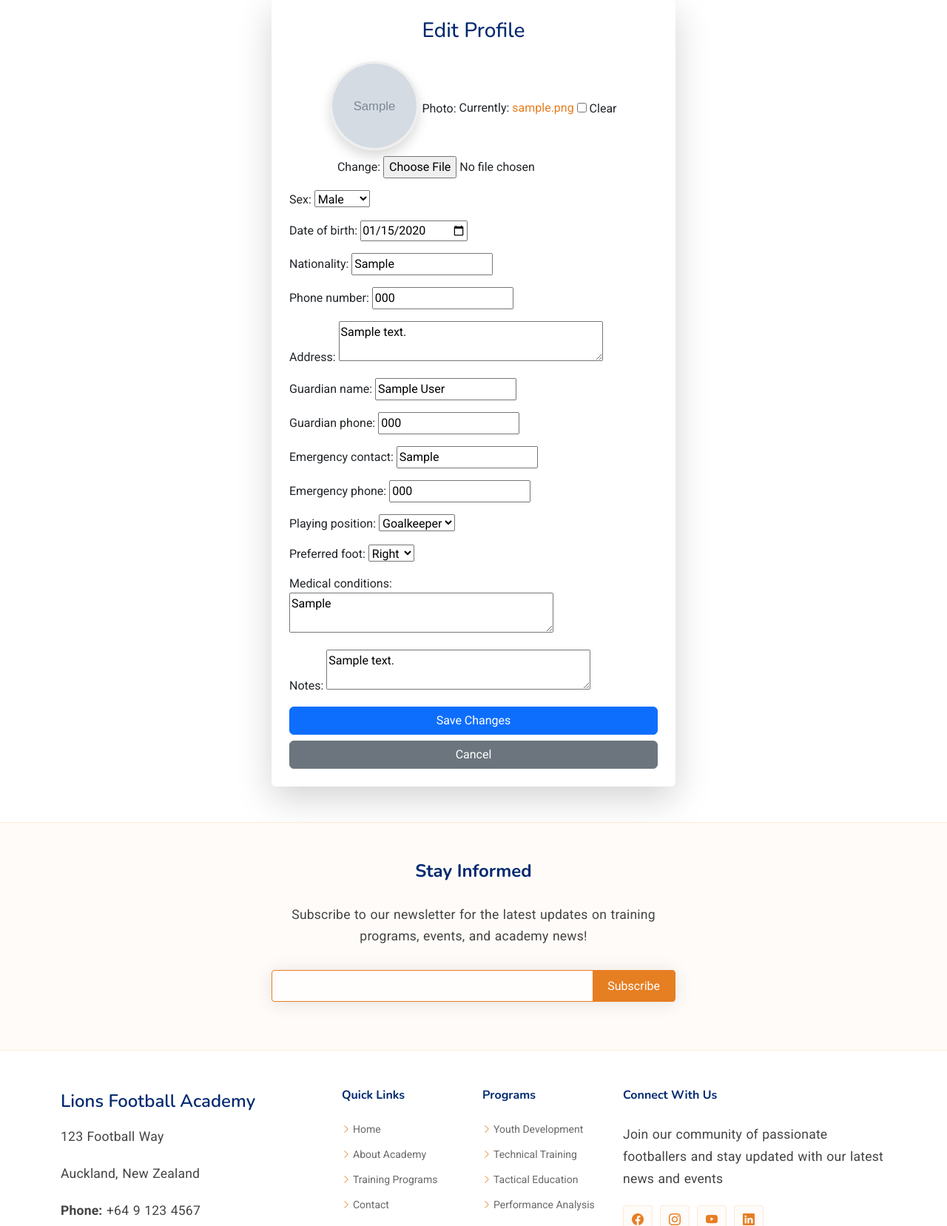
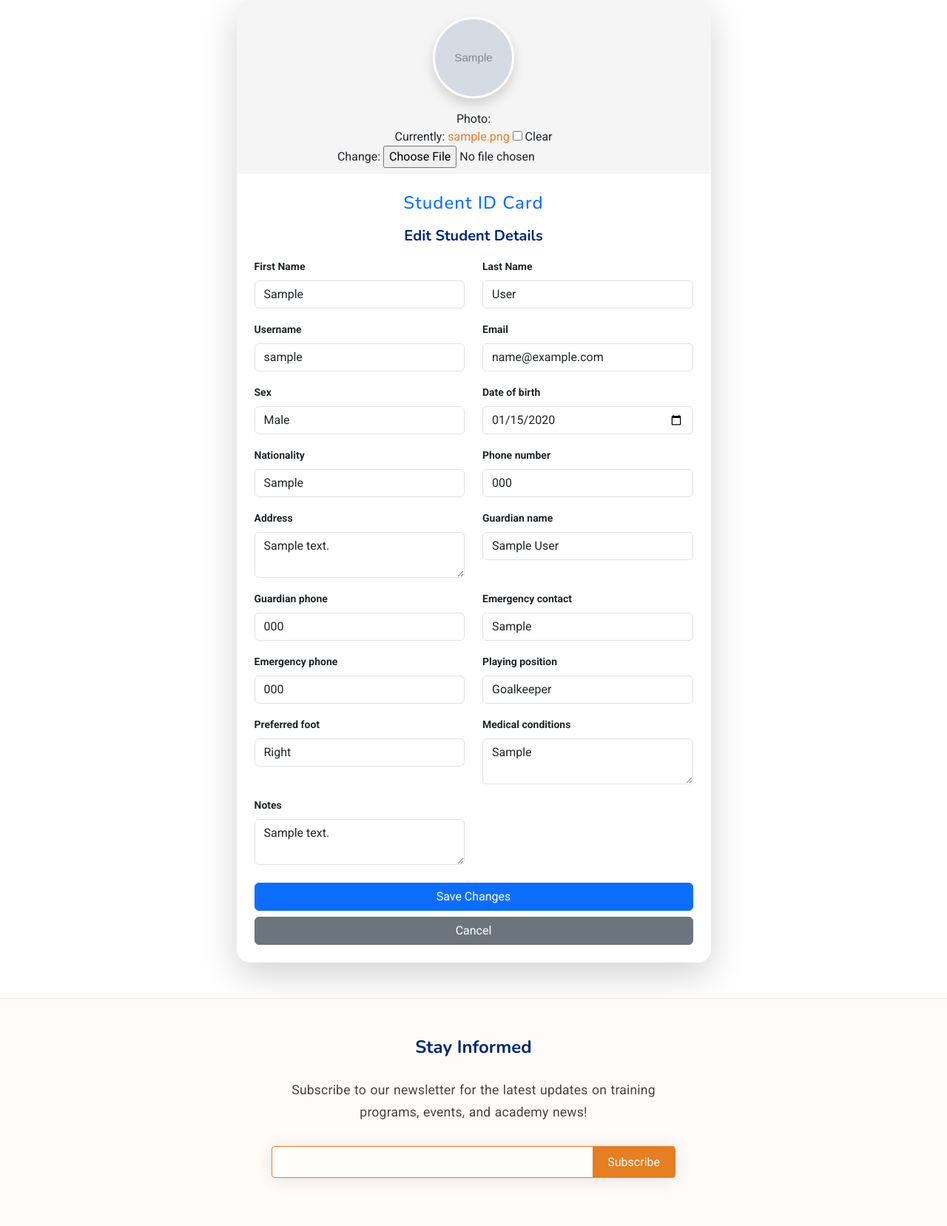
Before and after one commit to christopherece/football_prj, a Django app: page /adminpanel/users/1/edit/ in a window 1280 px wide. Shown: the part 149-1806 px from the top of the page at 74% size. Run offline with Django 5.2, Linux system fonts and the light colour scheme; a user stored in the database is signed in; tables that the repository leaves empty hold one stand-in row (values such as "Sample post"); grey boxes marked "Sample" are stand-in pictures; some libraries are stand-ins or nearby versions.

Commit message:
Modified Edit Profile

```diff
--- a/accounts/forms.py
+++ b/accounts/forms.py
@@ -8,10 +8,19 @@
         model = Profile
         fields = ['photo', 'sex', 'date_of_birth', 'nationality', 'phone_number', 'address', 'guardian_name', 'guardian_phone', 'emergency_contact', 'emergency_phone', 'playing_position', 'preferred_foot', 'medical_conditions', 'notes']
         widgets = {
-            'date_of_birth': forms.DateInput(attrs={'type': 'date'}),
-            'address': forms.Textarea(attrs={'rows': 2}),
-            'medical_conditions': forms.Textarea(attrs={'rows': 2}),
-            'notes': forms.Textarea(attrs={'rows': 2}),
+            'sex': forms.Select(attrs={'class': 'form-control'}),
+            'date_of_birth': forms.DateInput(attrs={'type': 'date', 'class': 'form-control'}),
+            'nationality': forms.TextInput(attrs={'class': 'form-control'}),
+            'phone_number': forms.TextInput(attrs={'class': 'form-control'}),
+            'address': forms.Textarea(attrs={'rows': 2, 'class': 'form-control'}),
+            'guardian_name': forms.TextInput(attrs={'class': 'form-control'}),
+            'guardian_phone': forms.TextInput(attrs={'class': 'form-control'}),
+            'emergency_contact': forms.TextInput(attrs={'class': 'form-control'}),
+            'emergency_phone': forms.TextInput(attrs={'class': 'form-control'}),
+            'playing_position': forms.Select(attrs={'class': 'form-control'}),
+            'preferred_foot': forms.Select(attrs={'class': 'form-control'}),
+            'medical_conditions': forms.Textarea(attrs={'rows': 2, 'class': 'form-control'}),
+            'notes': forms.Textarea(attrs={'rows': 2, 'class': 'form-control'}),
         }
 
 class UserRegistrationForm(UserCreationForm):
--- a/accounts/templates/accounts/profile_edit.html
+++ b/accounts/templates/accounts/profile_edit.html
@@ -3,25 +3,51 @@
 {% block content %}
 <div class="container py-5 mt-5" style="margin-top: 100px !important;">
   <div class="row justify-content-center">
-    <div class="col-md-8 col-lg-6">
-      <div class="card shadow-lg border-0">
-        <div class="card-body p-4">
-          <h3 class="mb-4 text-center">Edit Profile</h3>
+    <div class="col-md-10 col-lg-8 col-xl-7">
+      <div class="card shadow-lg border-0 p-0" style="border-radius: 18px; overflow: hidden; min-height: 650px;">
+        <div class="card-body p-0">
+          <div class="row g-0 align-items-center">
+            <div class="col-12 text-center pt-4 pb-2" style="background: #f5f5f5;">
+              {% if form.instance.photo %}
+                <img src="{{ form.instance.photo.url }}" class="rounded-circle shadow mb-2" style="width: 110px; height: 110px; object-fit: cover; border: 3px solid #fff; box-shadow: 0 2px 8px #bbb;" alt="Profile Photo">
+              {% else %}
+                <img src="https://ui-avatars.com/api/?name={{ profile_user.first_name }}+{{ profile_user.last_name }}&size=110" class="rounded-circle shadow mb-2" style="width: 110px; height: 110px; object-fit: cover; border: 3px solid #fff; box-shadow: 0 2px 8px #bbb;" alt="Profile Photo">
+              {% endif %}
+              <div class="mt-2">
+                {{ form.photo.label_tag }}<br>{{ form.photo }}
+              </div>
+            </div>
+            <div class="col-12 px-4 py-4">
+              <h4 class="mb-3 text-center text-primary" style="letter-spacing: 1px;">Student ID Card</h4>
               <form method="post" enctype="multipart/form-data">
+                {% csrf_token %}
+                <h5 class="text-center fw-bold mb-3">Edit Student Details</h5>
+                <div class="row">
+                  <div class="form-group col-12 col-sm-6 mb-3">
+                    <label class="form-label fw-semibold small">First Name</label>
+                    <input type="text" name="first_name" class="form-control" value="{{ profile_user.first_name }}">
+                  </div>
+                  <div class="form-group col-12 col-sm-6 mb-3">
+                    <label class="form-label fw-semibold small">Last Name</label>
+                    <input type="text" name="last_name" class="form-control" value="{{ profile_user.last_name }}">
+                  </div>
+                  <div class="form-group col-12 col-sm-6 mb-3">
+                    <label class="form-label fw-semibold small">Username</label>
+                    <input type="text" name="username" class="form-control" value="{{ profile_user.username }}" readonly>
+                  </div>
+                  <div class="form-group col-12 col-sm-6 mb-3">
+                    <label class="form-label fw-semibold small">Email</label>
+                    <input type="email" name="email" class="form-control" value="{{ profile_user.email }}">
+                  </div>
+                </div>
+                {{ form.non_field_errors }}
                 {% csrf_token %}
                 {{ form.non_field_errors }}
                 <div class="row">
-              <div class="col-12 mb-3 text-center">
-                {% if form.photo.value %}
-                  <img src="{{ form.instance.photo.url }}" class="rounded-circle shadow mb-2" style="width: 120px; height: 120px; object-fit: cover; border: 3px solid #eee;" alt="Profile Photo">
-                {% endif %}
-                {{ form.photo.label_tag }}
-                {{ form.photo }}
-              </div>
                   {% for field in form.visible_fields %}
                     {% if field.name != 'photo' %}
-                <div class="col-12 mb-3">
-                  {{ field.label_tag }}
+                    <div class="form-group col-12 col-sm-6 mb-3">
+  <label class="form-label fw-semibold small">{{ field.label }}</label>
   {{ field }}
   {% if field.help_text %}<small class="form-text text-muted">{{ field.help_text }}</small>{% endif %}
   {% for error in field.errors %}<div class="text-danger small">{{ error }}</div>{% endfor %}
@@ -29,12 +55,14 @@
                     {% endif %}
                   {% endfor %}
                 </div>
-            <button type="submit" class="btn btn-primary w-100">Save Changes</button>
-            <a href="{% url 'user_detail' user_id=request.user.id %}" class="btn btn-secondary w-100 mt-2">Cancel</a>
+                <button type="submit" class="btn btn-primary w-100 mt-2">Save Changes</button>
+                <a href="{% url 'user_detail' user_id=profile_user.id %}" class="btn btn-secondary w-100 mt-2">Cancel</a>
               </form>
             </div>
           </div>
         </div>
       </div>
     </div>
+  </div>
+</div>
 {% endblock %}
--- a/accounts/views.py
+++ b/accounts/views.py
@@ -31,6 +31,11 @@
     if request.method == 'POST':
         form = ProfileUpdateForm(request.POST, request.FILES, instance=profile)
         if form.is_valid():
+            # Update User info
+            user.first_name = request.POST.get('first_name', user.first_name)
+            user.last_name = request.POST.get('last_name', user.last_name)
+            user.email = request.POST.get('email', user.email)
+            user.save()
             form.save()
             messages.success(request, 'Profile updated successfully!')
             return redirect('user_detail', user_id=user.id)
--- a/templates/base.html
+++ b/templates/base.html
@@ -3,6 +3,7 @@
 <html lang="en">
 
 <head>
+    <link rel="icon" type="image/x-icon" href="{% static 'favico.ico' %}">
   <meta charset="utf-8">
   <meta content="width=device-width, initial-scale=1.0" name="viewport">
   <title>Lions Football Academy</title>
```
Also changed, not shown: 1 other file. Lines whose indentation alone changed are shown as unchanged.
